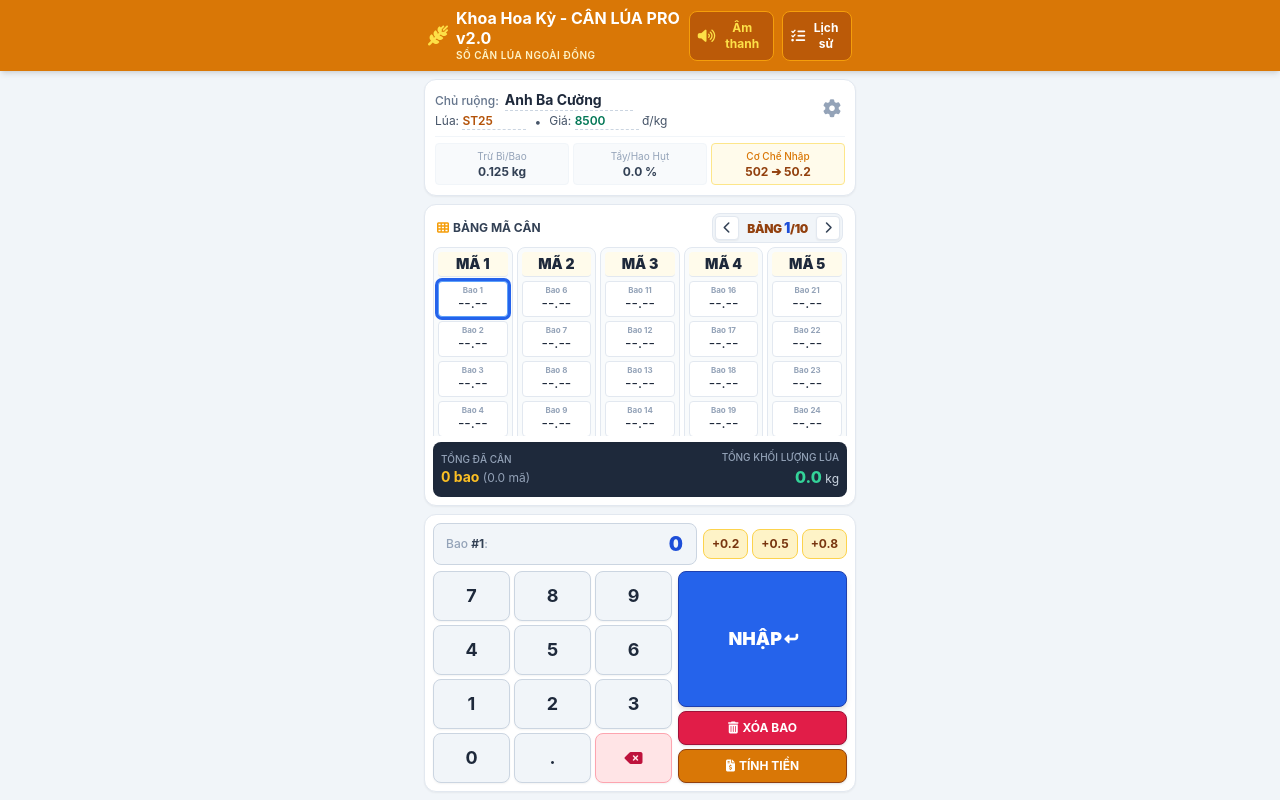
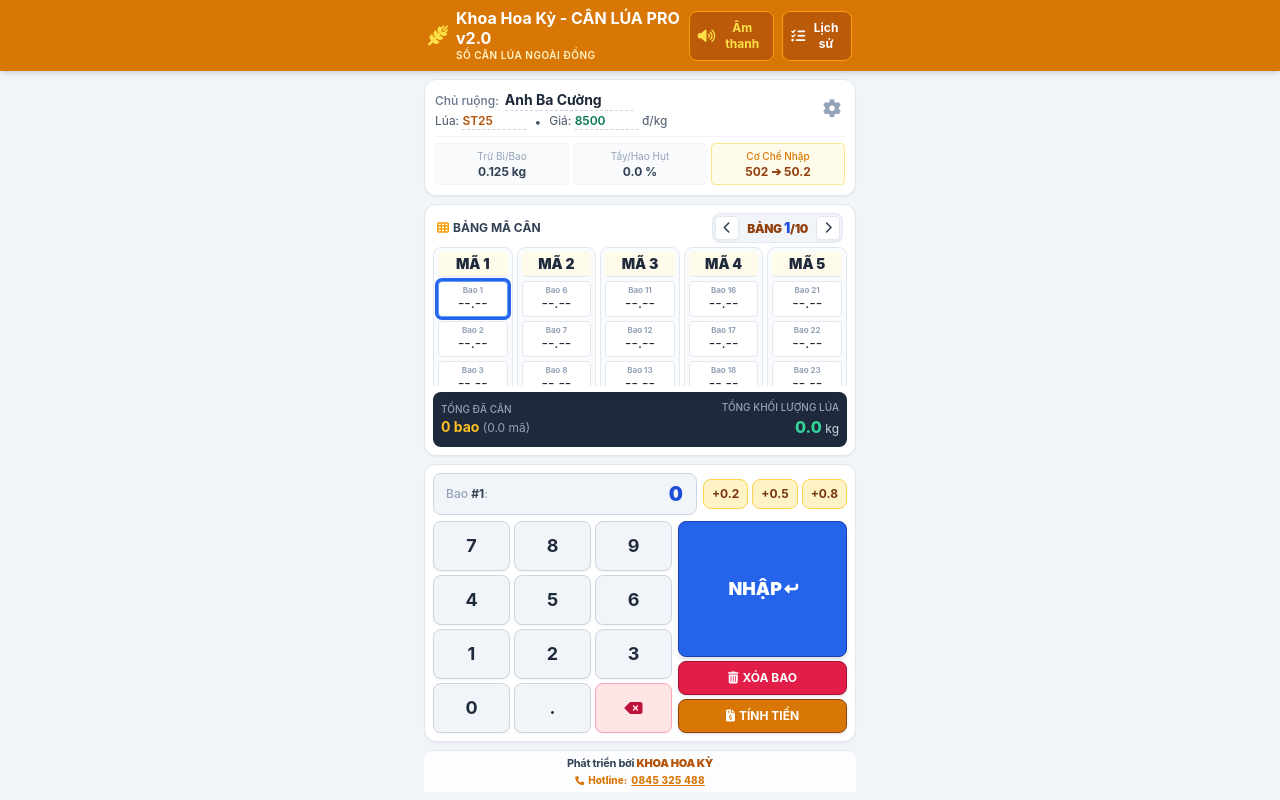
Before and after one commit to khoahuynh020997/khoahoaky-canlua, a plain HTML site: page index.html in a window 1280 px wide. Drawn offline with nearby package versions, Linux system fonts and the light colour scheme.

Commit message:
Update index.html

```diff
--- a/index.html
+++ b/index.html
@@ -238,6 +238,16 @@
 
             </div>
         </section>
+
+        <!-- Copyright & Hotline Footer -->
+        <footer class="text-center py-1 flex-none border-t border-slate-200 bg-white/80 rounded-t-lg">
+            <p class="text-[11px] font-bold text-slate-700 tracking-tight">
+                Phát triển bởi <span class="text-amber-700 font-black">KHOA HOA KỲ</span>
+            </p>
+            <p class="text-[10px] font-extrabold text-amber-600 flex items-center justify-center gap-1 mt-0.5">
+                <i class="fa-solid fa-phone text-[9px]"></i> Hotline: <a href="tel:0845325488" class="underline tracking-wide">0845 325 488</a>
+            </p>
+        </footer>
     </main>
 
     <!-- Modals / Dialogs -->
```
